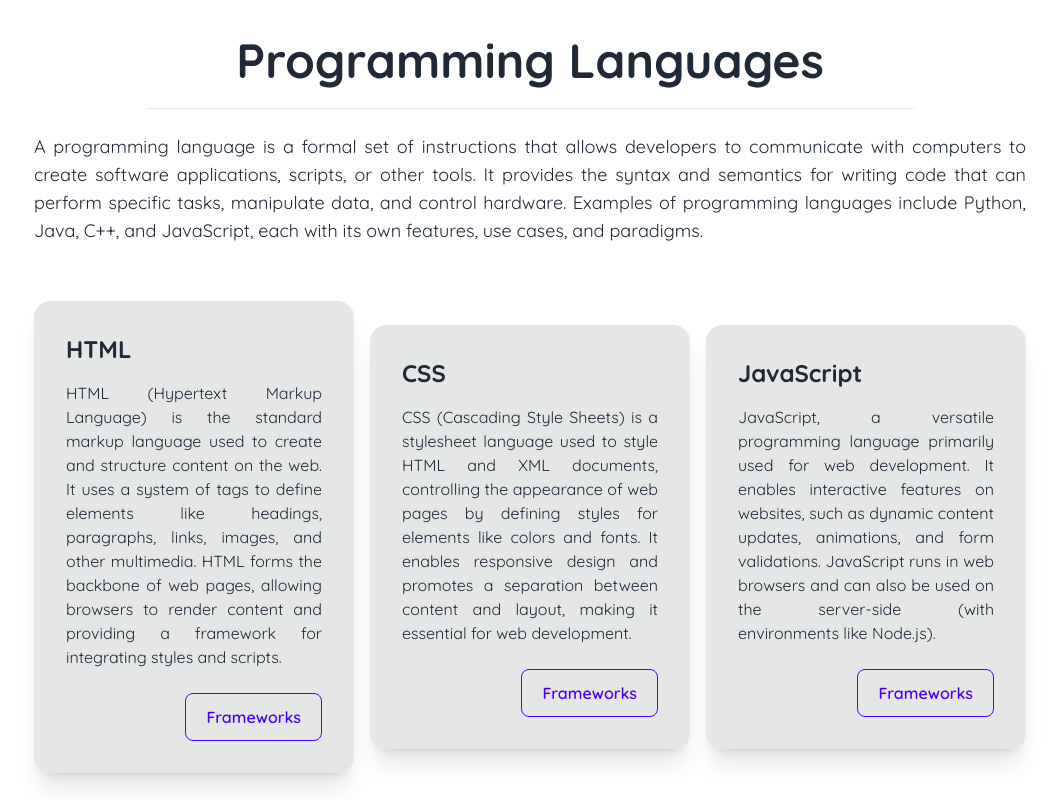
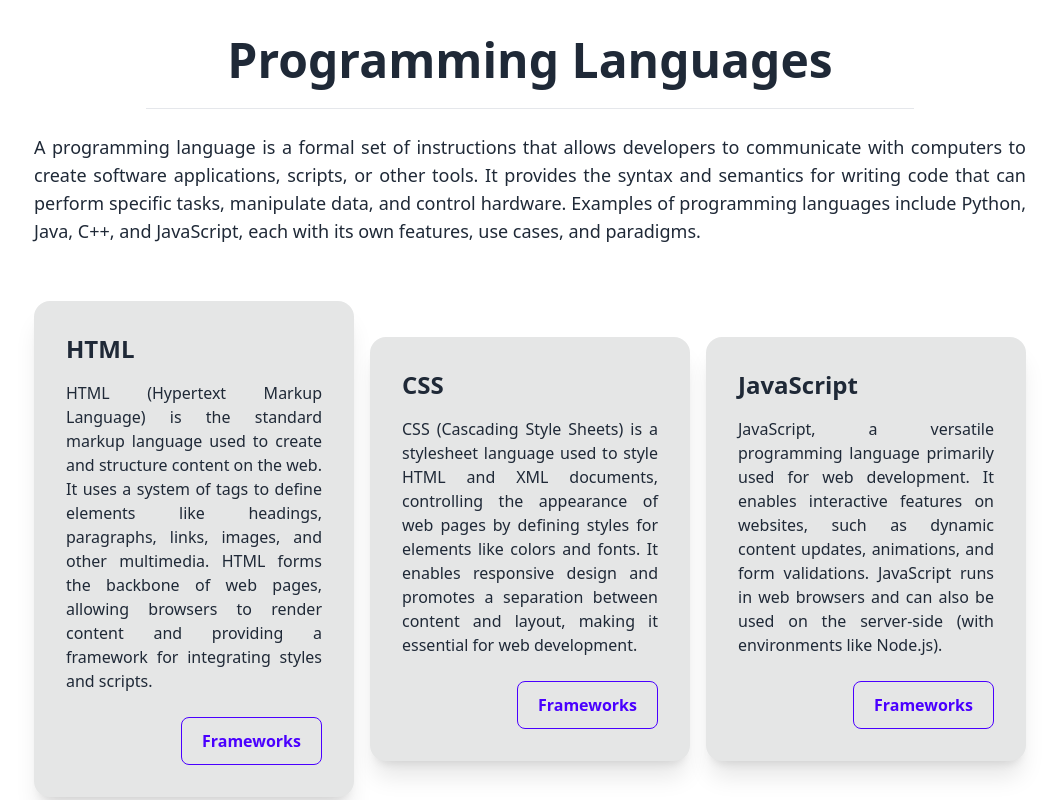
Before and after one commit to thealihamza04/CodeSphere, a React (Vite) app: page / in a window 1280 px wide. Shown: the top 800 px of the page, without its empty margins (110-1167 px from the left). Built offline with nearby package versions, Linux system fonts and the light colour scheme.

Commit message:
try to change background but it's a complex so i can't change it

```diff
--- a/src/App.jsx
+++ b/src/App.jsx
@@ -1,6 +1,5 @@
 import React from "react";
 import { Analytics } from "@vercel/analytics/react";
-
 import { BrowserRouter as Router, Routes, Route } from "react-router-dom";
 import Frameworks from "./Components/Frameworks";
 import Tool_Lib from "./Components/Tool_Lib";
--- a/src/Components/Languages.jsx
+++ b/src/Components/Languages.jsx
@@ -1,19 +1,18 @@
-import React, { useEffect } from 'react';
-import List from './JS.json';
-import LanCard from './cards/LanCard';
-
+import React, { useEffect } from "react";
+import List from "./JS.json";
+import LanCard from "./cards/LanCard";
 
 const Languages = () => {
-
   useEffect(() => {
     window.scrollTo(0, 0);
   }, []);
 
-    const def = "A programming language is a formal set of instructions that allows developers to communicate with computers to create software applications, scripts, or other tools. It provides the syntax and semantics for writing code that can perform specific tasks, manipulate data, and control hardware. Examples of programming languages include Python, Java, C++, and JavaScript, each with its own features, use cases, and paradigms.";
+  const def =
+    "A programming language is a formal set of instructions that allows developers to communicate with computers to create software applications, scripts, or other tools. It provides the syntax and semantics for writing code that can perform specific tasks, manipulate data, and control hardware. Examples of programming languages include Python, Java, C++, and JavaScript, each with its own features, use cases, and paradigms.";
 
   return (
-        <div className='mb-5'>
-            <div className="my-9 mx-4 md:mx-8 lg:mx-16 space-y-6">
+    <div className="relative min-h-screen dark:bg-slate-950">
+      <div className="relative py-9 mx-4 md:mx-8 lg:mx-16 space-y-6 z-10">
         <h1 className="text-center text-3xl sm:text-4xl md:text-5xl font-bold">Programming Languages</h1>
         <div className="px-4 md:px-48">
           <hr />
@@ -21,10 +20,11 @@ const Languages = () => {
         <p className="px-4 md:px-20 text-sm md:text-lg text-justify">{def}</p>
       </div>
 
-            <div className="flex flex-wrap gap-4 justify-center items-center px-4 md:px-10 lg:px-16">
+      {/* Language Cards */}
+      <div className="flex flex-wrap gap-4 justify-center items-center px-4 md:px-10 lg:px-16 pb-10">
         {List.map((Language, index) => (
           <LanCard
-                        key={index} // Use a unique key (assuming Framework names are unique)
+            key={index}
             Title={Language.Language}
             Summary={Language.Summary}
             Details={Language.More}
--- a/src/index.css
+++ b/src/index.css
@@ -1,8 +1,4 @@
+/* src/styles/custom.css */
 @tailwind base;
 @tailwind components;
 @tailwind utilities;
-
-body {
-    /* font-family: 'nunito-sans'; */
-    font-family: 'quicksand';
-  }
```
Also changed, not shown: public/resources/accets/home-bg.jpg (added), tailwind.config.js (line endings or trailing spaces). Lines whose indentation alone changed are shown as unchanged.
